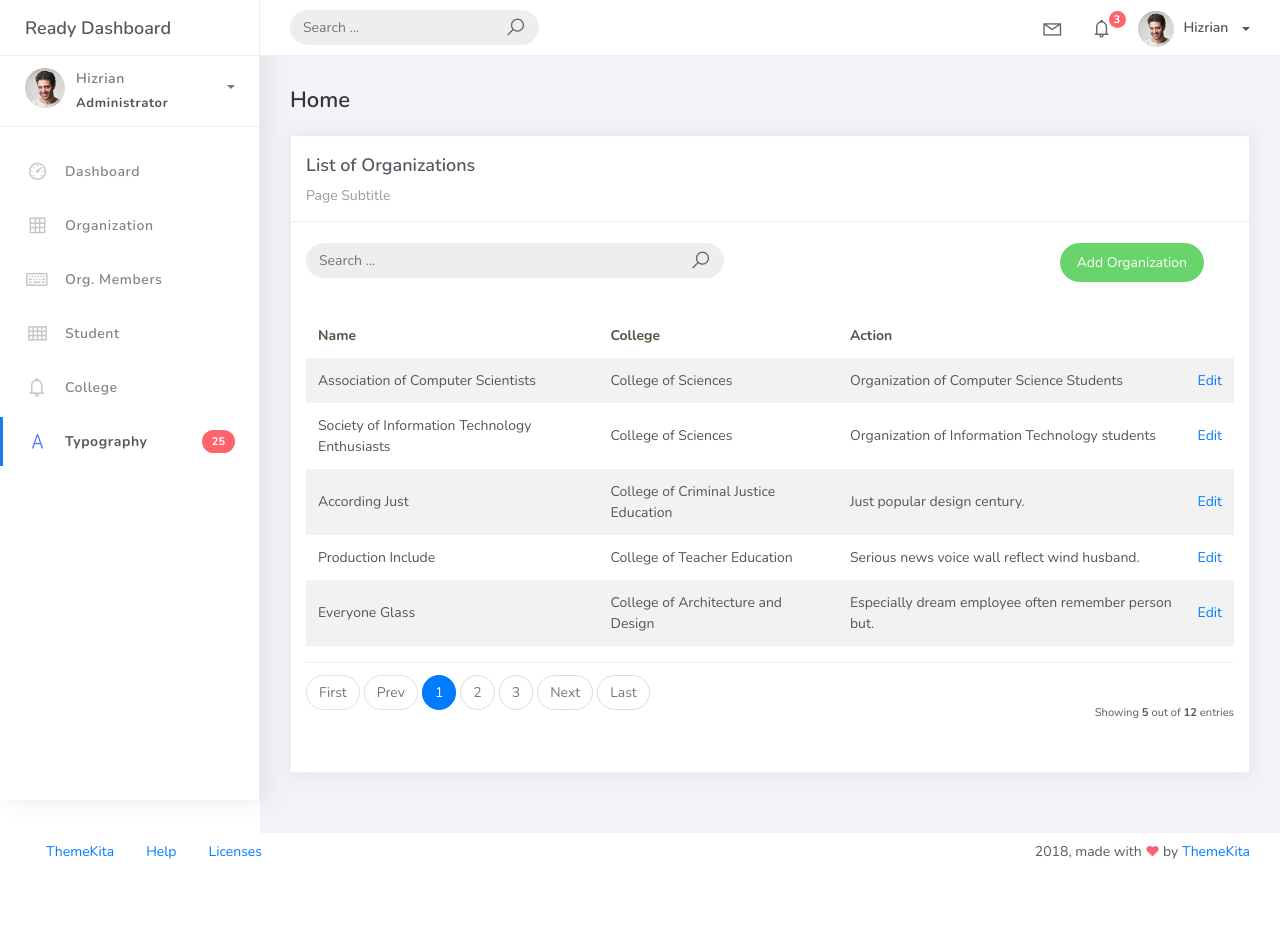
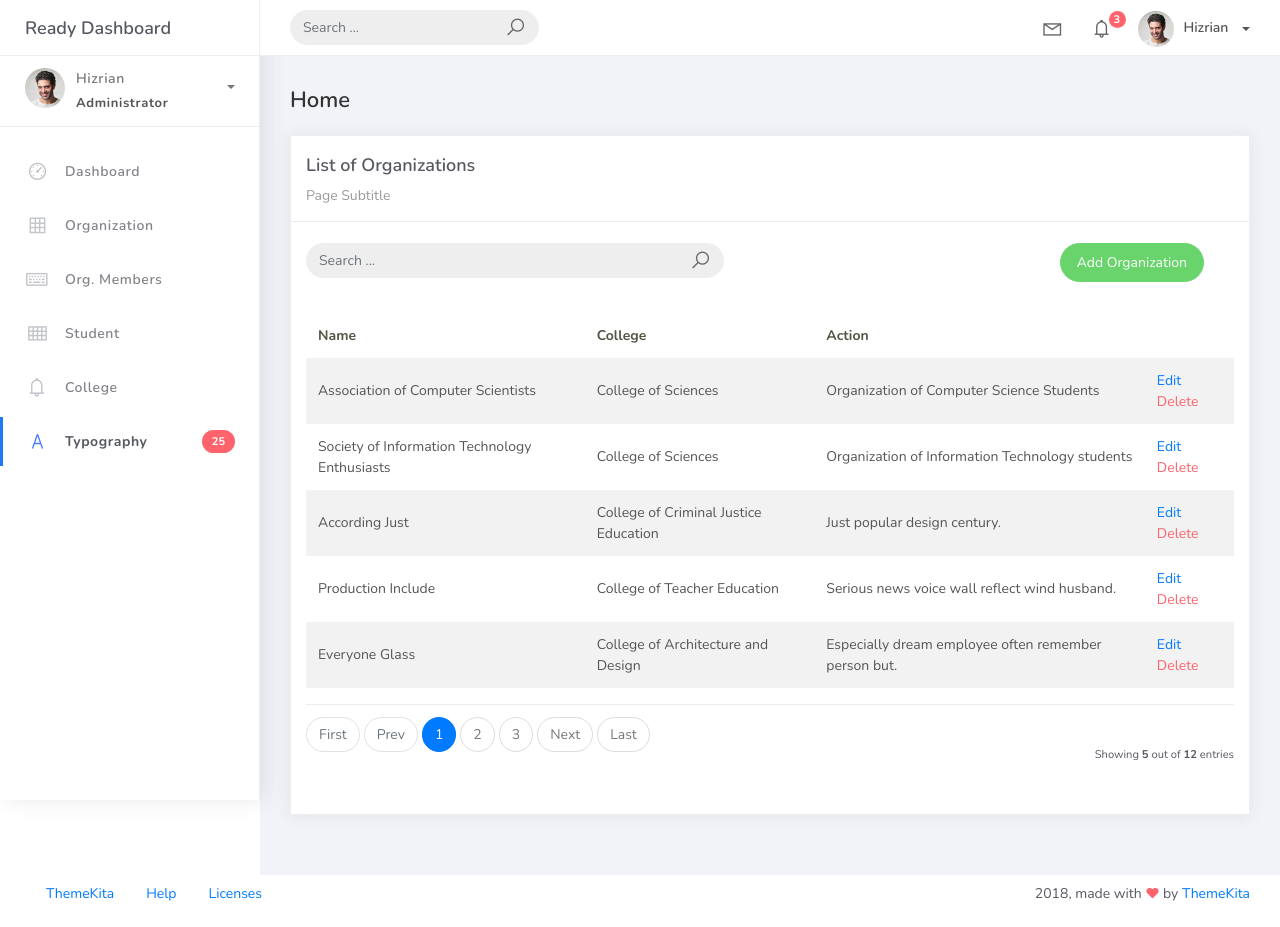
Before and after one commit to Gwennyie/PSUSphere, a Django app: page /organization_list in a window 1280 px wide. Before the commit the page ends 859 px from the top, so only its background shows below. Run offline with Django 5.2, Linux system fonts and the light colour scheme; data comes from the database, SQL or seed files in the repository; some libraries are stand-ins or nearby versions.

Commit message:
restore deleted line

```diff
--- a/projectsite/templates/org_list.html
+++ b/projectsite/templates/org_list.html
@@ -54,6 +54,7 @@
                                     <td>{{ object.description }}</td>
                                     <td>
                                         <a href="college_list/{{ object.id }}">Edit</a>
+                                        <a href="organization_list/{{ object.id }}/delete" class="text-danger">Delete</a>
                                     </td>
                                 </tr>
                                 {% empty %}
```
